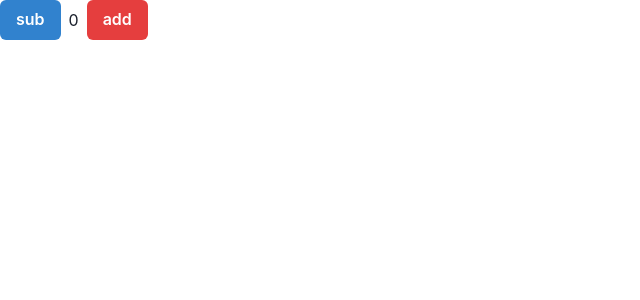
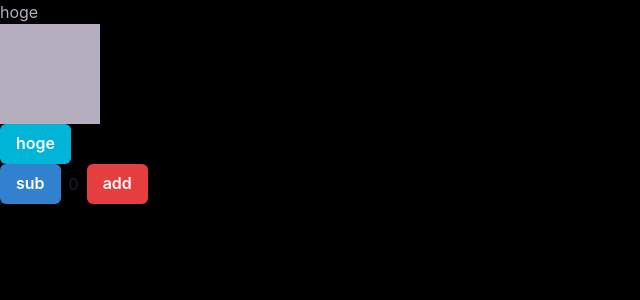
Before and after one commit to tsukuba-cojt/ains-frontend, a Next.js app: page /chakra in a window 1280 px wide. Shown: the top 300 px of the page, without its empty margins (0-640 px from the left). Built offline with nearby package versions, Linux system fonts and the light colour scheme.

Commit message:
[add]secondary color

```diff
--- a/src/pages/_app.tsx
+++ b/src/pages/_app.tsx
@@ -8,7 +8,7 @@ export const theme = extendTheme(
     useSystemColorMode: false,
     colors: {
       primary: baseTheme.colors.cyan,
-      // secondary:
+      secondary: "#b5aebf",
     },
   },
   withDefaultColorScheme({ colorScheme: "primary" })
--- a/src/pages/chakra.tsx
+++ b/src/pages/chakra.tsx
@@ -1,4 +1,4 @@
-import { Button, Flex } from "@chakra-ui/react";
+import { Button, Flex, Box, Text } from "@chakra-ui/react";
 import { useState } from "react";
 
 const ChakraDemoPage = () => {
@@ -13,7 +13,10 @@ const ChakraDemoPage = () => {
   };
 
   return (
-    <>
+    <Box w='100vw' h='100vh' bg='#000000'>
+      <Text color='secondary'>hoge</Text>
+      <Box bg='secondary' w='100px' h='100px'></Box>
+      <Button>hoge</Button>
       <Flex align='center' gap={2}>
         <Button colorScheme='blue' onClick={subCount}>
           sub
@@ -23,7 +26,7 @@ const ChakraDemoPage = () => {
           add
         </Button>
       </Flex>
-    </>
+    </Box>
   );
 };
 
```
